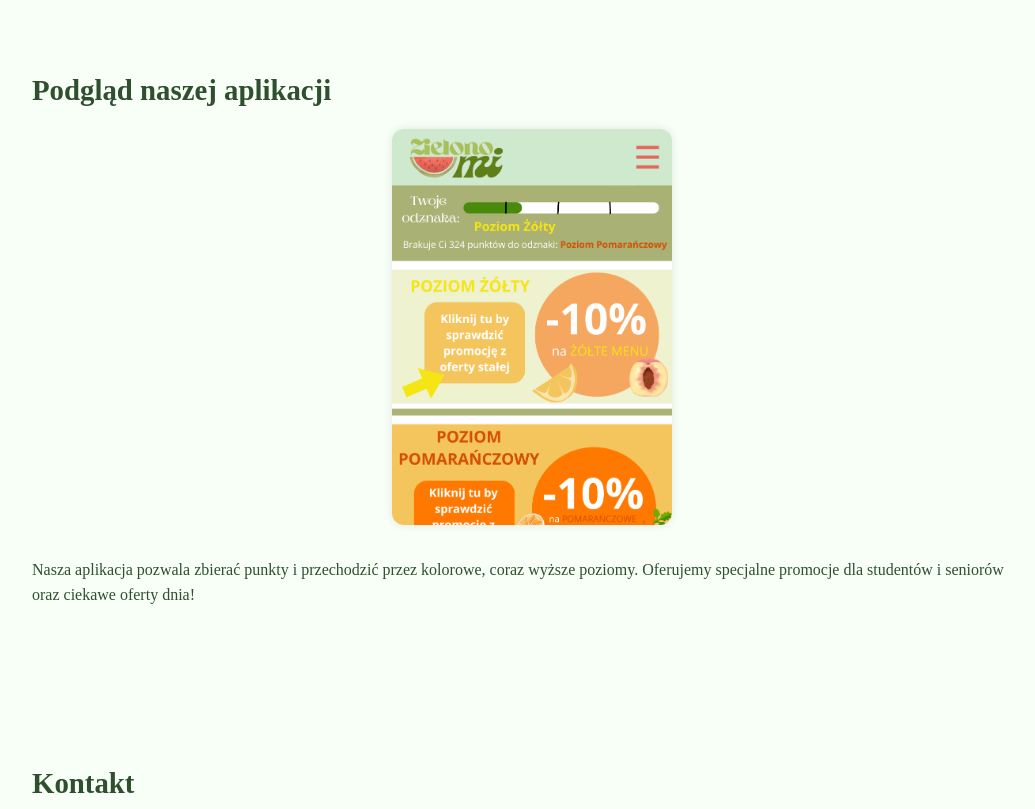
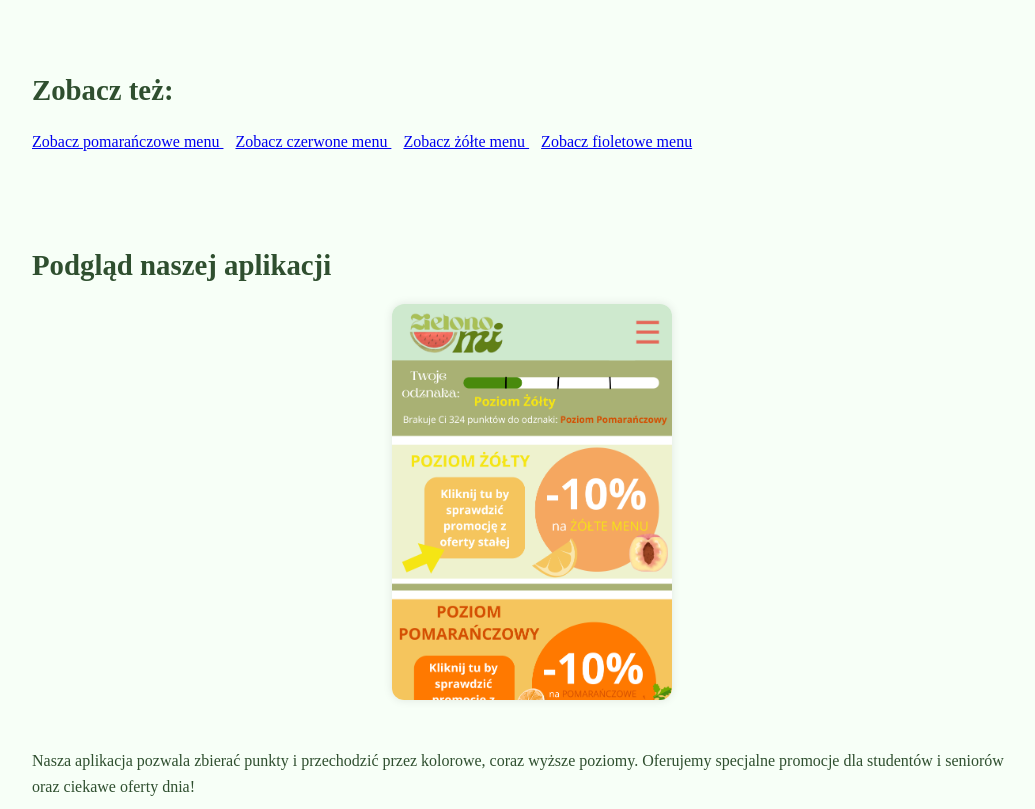
Before and after one commit to ambrozja4/ZielonoMi-biz, a plain HTML site: page index.html in a window 1280 px wide. Shown: the part 1780-2589 px from the top of the page, without its empty margins (108-1143 px from the left). Drawn offline with Linux system fonts and the light colour scheme; a web font is replaced by a local one.

Commit message:
Update index.html

```diff
--- a/index.html
+++ b/index.html
@@ -22,15 +22,29 @@
       <img src="menu2.png" alt="Menu 2" class="menu-img" />
       <img src="menu3.png" alt="Menu 3" class="menu-img" />
       <img src="menu4.png" alt="Menu 4" class="menu-img" />
+
+    </div>
+  </section>
+
+  <section class="colormenu-section">
+    <h2>Zobacz też:</h2>
+    <div class="menu-links">
+      <a href="menu-pomaranczowe.html"> Zobacz pomarańczowe menu </a>
+&nbsp;&nbsp;
+      <a href="menu-czerwone.html">Zobacz czerwone menu </a>
+&nbsp;&nbsp;
+      <a href="menu-zolte.html">Zobacz żółte menu </a>
+&nbsp;&nbsp;
+      <a href="menu-fioletowe.html">Zobacz fioletowe menu </a>
     </div>
   </section>
 
  <section class="app-section">
     <h2>Podgląd naszej aplikacji</h2>
     <div class="app-preview">
-    <img src="aplikacja.png" alt="Aplikacja ZielonoMi" class="app-image"/> Nasza aplikacja pozwala zbierać punkty i przechodzić przez kolorowe, coraz wyższe poziomy.
+    <img src="aplikacja.png" alt="Aplikacja ZielonoMi" class="app-image"/>
+        <p> Nasza aplikacja pozwala zbierać punkty i przechodzić przez kolorowe, coraz wyższe poziomy.
         Oferujemy specjalne promocje dla studentów i seniorów oraz ciekawe oferty dnia!
-      <p>
        </p>
     </div>
   </section>
```
